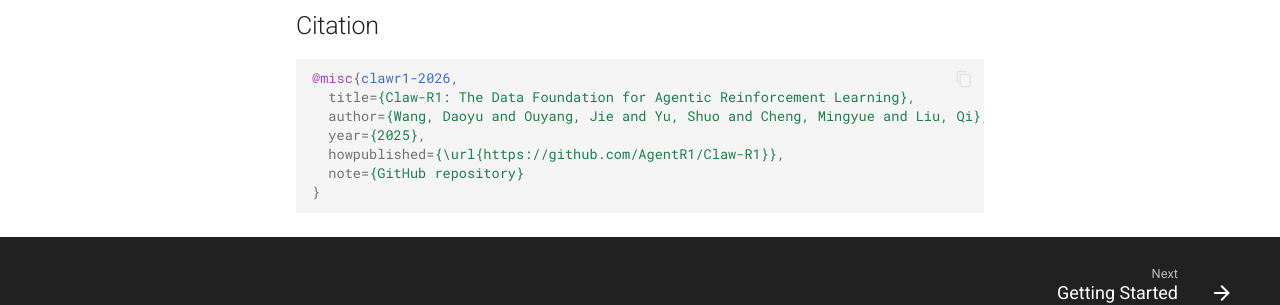
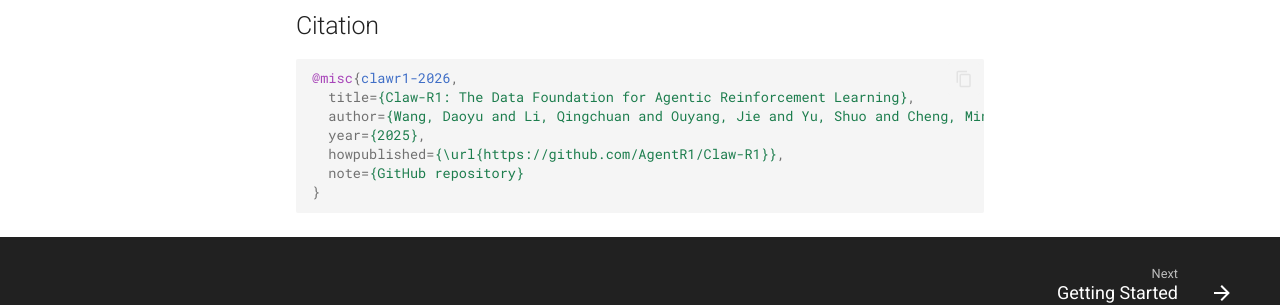
Before and after one commit to AgentR1/Claw-R1, an MkDocs documentation site: the page built from docs/index.md, in a window 1280 px wide and 900 px high, scrolled down 1689 px. Shown: the part 506-811 px from the top of the window. Built offline with MkDocs 1.6.1 and Material for MkDocs 9.7.7, drawn with Linux system fonts in a browser that asks for light colours; comment, search, counter and statistics services are not loaded.

Commit message:
Update doc info (#10)

````diff
--- a/docs/index.md
+++ b/docs/index.md
@@ -89,7 +89,7 @@
 ```bibtex
 @misc{clawr1-2026,
   title={Claw-R1: The Data Foundation for Agentic Reinforcement Learning},
-  author={Wang, Daoyu and Ouyang, Jie and Yu, Shuo and Cheng, Mingyue and Liu, Qi},
+  author={Wang, Daoyu and Li, Qingchuan and Ouyang, Jie and Yu, Shuo and Cheng, Mingyue and Liu, Qi},
   year={2025},
   howpublished={\url{https://github.com/AgentR1/Claw-R1}},
   note={GitHub repository}
````
